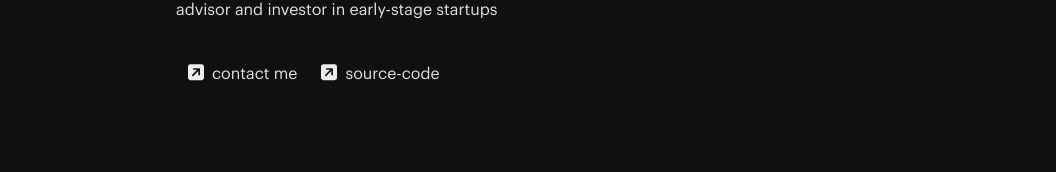
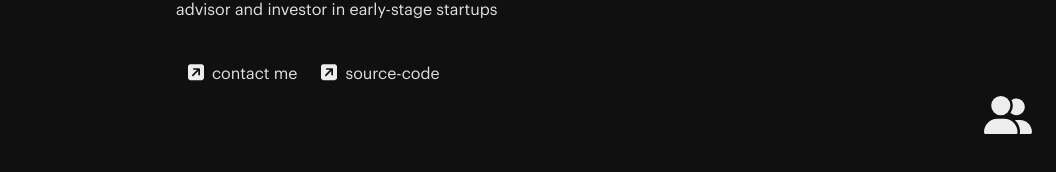
Before and after one commit to MIDeth/MID-portfolio, a React (Vite) app: page / in a window 1280 px wide. Shown: the part 534-706 px from the top of the page, without its empty margins (224-1280 px from the left). Built offline with nearby package versions, Linux system fonts and the light colour scheme.

Commit message:
add telegram private group link ☄️

```diff
--- a/index.html
+++ b/index.html
@@ -7,7 +7,7 @@
     <title class="font-vogue">MID Portfolio</title>
   </head>
   <body>
-    <div id="root"></div>
+    <div id="root" class="relative"></div>
     <audio src="audio/background.mp3" autoplay></audio>
     <script>
       audioElement.play();
--- a/src/App.jsx
+++ b/src/App.jsx
@@ -6,6 +6,7 @@ import Home from "./pages/Home";
 import About from "./pages/about";
 import OldWork from "./pages/oldWork";
 import Loading from "./pages/loading";
+import Footer from "./components/Footer";
 
 class App extends Component {
   constructor(props) {
@@ -32,13 +33,14 @@ class App extends Component {
           <Loading />
         ) : (
           <>
-            <div className="flex justify-center mt-20">
+            <div className="flex justify-center mt-20 ">
               <Header />
               <Routes>
                 <Route path="/" element={<Home />} />
                 <Route path="/about" element={<About />} />
                 <Route path="/oldWork" element={<OldWork />} />
               </Routes>
+              <Footer />
             </div>
           </>
         )}
--- /dev/null
+++ b/src/components/Footer.jsx
@@ -0,0 +1,19 @@
+export default function Footer() {
+  return (
+    <>
+      <div className="absolute flex items-end justify-end w-full h-16 mt-10 -bottom-20 mb-9">
+        <div className="w-[3rem] mr-6">
+          <a href="">
+            <svg
+              xmlns="http://www.w3.org/2000/svg"
+              viewBox="0 0 640 512"
+              fill="#eeeded"
+            >
+              <path d="M96 128a128 128 0 1 1 256 0A128 128 0 1 1 96 128zM0 482.3C0 383.8 79.8 304 178.3 304h91.4C368.2 304 448 383.8 448 482.3c0 16.4-13.3 29.7-29.7 29.7H29.7C13.3 512 0 498.7 0 482.3zM609.3 512H471.4c5.4-9.4 8.6-20.3 8.6-32v-8c0-60.7-27.1-115.2-69.8-151.8c2.4-.1 4.7-.2 7.1-.2h61.4C567.8 320 640 392.2 640 481.3c0 17-13.8 30.7-30.7 30.7zM432 256c-31 0-59-12.6-79.3-32.9C372.4 196.5 384 163.6 384 128c0-26.8-6.6-52.1-18.3-74.3C384.3 40.1 407.2 32 432 32c61.9 0 112 50.1 112 112s-50.1 112-112 112z" />
+            </svg>
+          </a>
+        </div>
+      </div>
+    </>
+  );
+}
--- a/src/pages/about.jsx
+++ b/src/pages/about.jsx
@@ -1,7 +1,7 @@
 export default function About() {
   return (
     <>
-      <div className="w-[50rem] max-md:w-[18rem] font-main max-md:ml-20 ml-80">
+      <div className="w-[50rem] max-md:w-[18rem] font-main max-md:ml-20 ml-80 h-[80vh]">
         <div className="flex justify-between max-md:flex-col max-md:justify-center">
           <div className="flex items-center ">
             <div className="mr-3">
```
Also changed, not shown: public/icons/user-group.svg (added).
